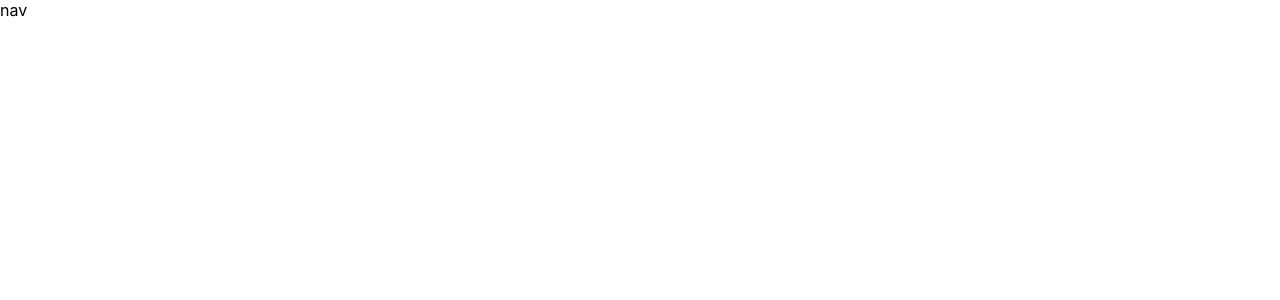
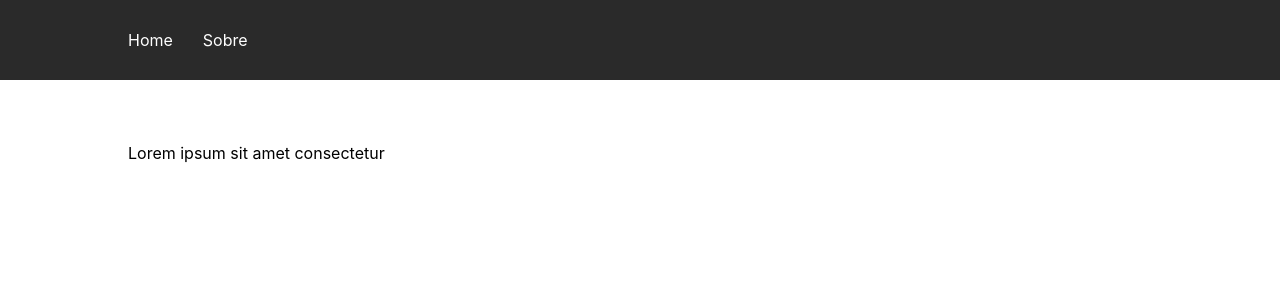
Before and after one commit to allanncruz/esoccer-win-draws, a React (Create React App) app: page / in a window 1280 px wide. Shown: the top 300 px of the page. Built offline with nearby package versions, Linux system fonts and the light colour scheme.

Commit message:
feat: header nav

```diff
--- a/src/App.tsx
+++ b/src/App.tsx
@@ -1,9 +1,15 @@
 import  Header from './components/Header';
+import { Container, Main } from './styles/style';
 
 function App() {
   return (
     <div className="App">
       <Header />
+      <Main>
+        <Container>
+          Lorem ipsum sit amet consectetur
+        </Container>
+      </Main>
     </div>
   );
 }
--- a/src/components/Header/navBar.tsx
+++ b/src/components/Header/navBar.tsx
@@ -1,8 +1,16 @@
+import { Container } from "../../styles/style";
+import {
+  Link,
+  Nav
+ } from "./style";
 
 export default function Navbar() {
   return (
-    <nav>
-        nav
-    </nav>
+      <Nav>
+        <Container>
+          <Link href="/">Home</Link>
+          <Link href="/about">Sobre</Link>
+        </Container>
+      </Nav>
   );
 }
--- /dev/null
+++ b/src/components/Header/style.ts
@@ -0,0 +1,18 @@
+import styled from 'styled-components'
+
+export const Nav = styled.nav`
+  padding: 15px 0;
+  background-color: #2a2a2a;
+  position: fixed;
+  width: 100%;
+  top: 0;
+  left: 0;
+`;
+
+export const Link = styled.a`
+  margin: 0 15px;
+  color: #fff;
+  &:nth-child(1){
+    margin-left: 0 !important;
+  }
+`;
--- a/src/styles/global.ts
+++ b/src/styles/global.ts
@@ -22,6 +22,10 @@ const GlobalStyle = createGlobalStyle<{}>`
 
   a{
     text-decoration: none;
+
+    &:hover{
+      text-decoration: underline;
+    }
   }
 
   body {
--- /dev/null
+++ b/src/styles/style.ts
@@ -0,0 +1,14 @@
+import styled from 'styled-components'
+
+export const Container = styled.div`
+  width: 80%;
+  padding: 15px;
+  margin-right: auto;
+  margin-left: auto;
+  max-width: 1150px;
+  position: relative;
+`;
+
+export const Main = styled.main`
+  padding: 8rem 0 0 0;
+`;
```
